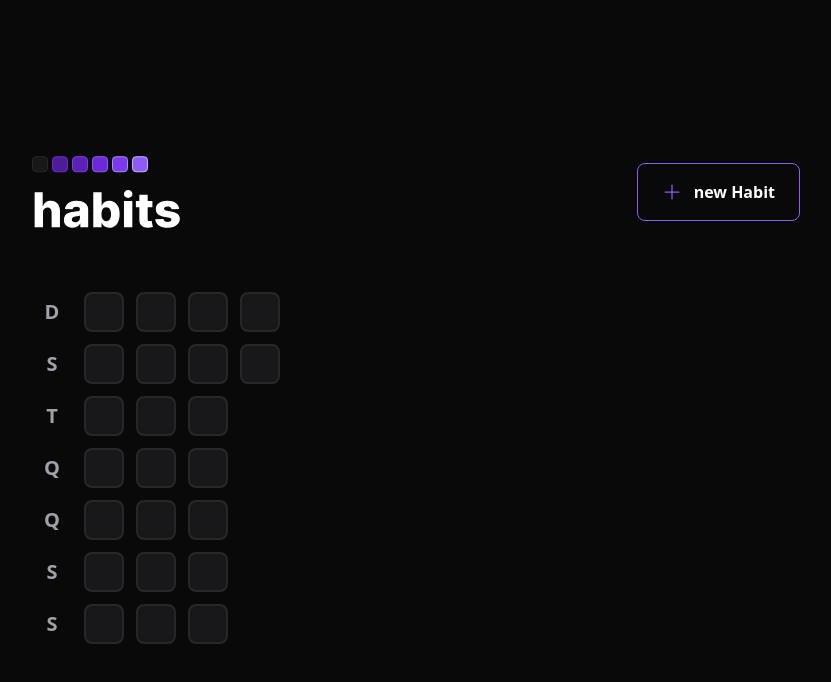
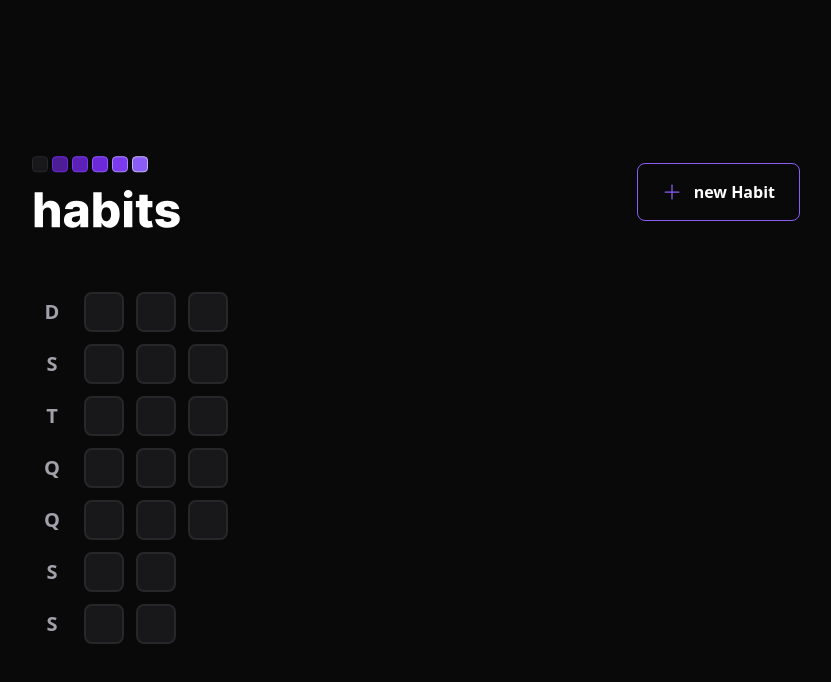
Before and after one commit to isadorabayma/RocketSeat, a React (Vite) app in the folder web/: page / in a window 1280 px wide. Shown: the top 682 px of the page, without its empty margins (224-1055 px from the left). Built offline with nearby package versions, Linux system fonts and the light colour scheme.

Commit message:
frontend - SumaryTable component add habitDay

```diff
--- a/web/package.json
+++ b/web/package.json
@@ -9,6 +9,7 @@
     "preview": "vite preview"
   },
   "dependencies": {
+    "dayjs": "^1.11.7",
     "phosphor-react": "^1.4.1",
     "react": "^18.2.0",
     "react-dom": "^18.2.0"
--- a/web/src/App.tsx
+++ b/web/src/App.tsx
@@ -1,5 +1,5 @@
 import { Header } from './components/Header';
-import { SumaryTable } from './components/SumaryTable';
+import { SummaryTable } from './components/SummaryTable';
 import './styles/global.css';
 
 // import { Habit } from "./components/Habit"
@@ -9,7 +9,7 @@
     <div className="w-screen h-screen flex justify-center items-center">
       <div className="w-full max-w-5xl px-6 flex flex-col gap-16">
         <Header />
-        <SumaryTable />
+        <SummaryTable />
       </div>
     </div>
   )
--- a/web/src/components/SumaryTable.tsx
+++ b/web/src/components/SummaryTable.tsx
@@ -1,8 +1,10 @@
+import { generateDatesFromYearBeginning } from "../utils/generate-dates-from-year-beginning"
 import { HabitDay } from "./HabitDay"
 
 const weekLetters = ['D','S','T','Q','Q','S','S']
+const summaryDates = generateDatesFromYearBeginning()
 
-export function SumaryTable() {
+export function SummaryTable() {
   return(
     <div className="w-full max-w-3xl mx-auto flex items-center gap-3">
       <div className="grid grid-rows-7 grid-flow-row gap-3">
@@ -19,29 +21,9 @@
         }
       </div>
       <div className="grid grid-rows-7 grid-flow-col gap-3">
-        <HabitDay/>
-        <HabitDay/>
-        <HabitDay/>
-        <HabitDay/>
-        <HabitDay/>
-        <HabitDay/>
-        <HabitDay/>
-        <HabitDay/>
-        <HabitDay/>
-        <HabitDay/>
-        <HabitDay/>
-        <HabitDay/>
-        <HabitDay/>
-        <HabitDay/>
-        <HabitDay/>
-        <HabitDay/>
-        <HabitDay/>
-        <HabitDay/>
-        <HabitDay/>
-        <HabitDay/>
-        <HabitDay/>
-        <HabitDay/>
-        <HabitDay/>
+        {summaryDates.map(date => {
+          return <HabitDay key={date.toString()} />
+        })}
       </div>
     </div>
   )
--- /dev/null
+++ b/web/src/utils/generate-dates-from-year-beginning.ts
@@ -0,0 +1,16 @@
+import dayjs from "dayjs";
+
+export function generateDatesFromYearBeginning() {
+  const firstDayOfTheYear = dayjs().startOf('year')
+  const today = new Date()
+
+  const dates = []
+  let compareDate = firstDayOfTheYear
+
+  while (compareDate.isBefore(today)) {
+    dates.push(compareDate.toDate())
+    compareDate = compareDate.add(1, 'day')
+  }
+
+  return dates
+}
```
Also changed, not shown: 1 other file (tests, documents, lock files or other folders).
